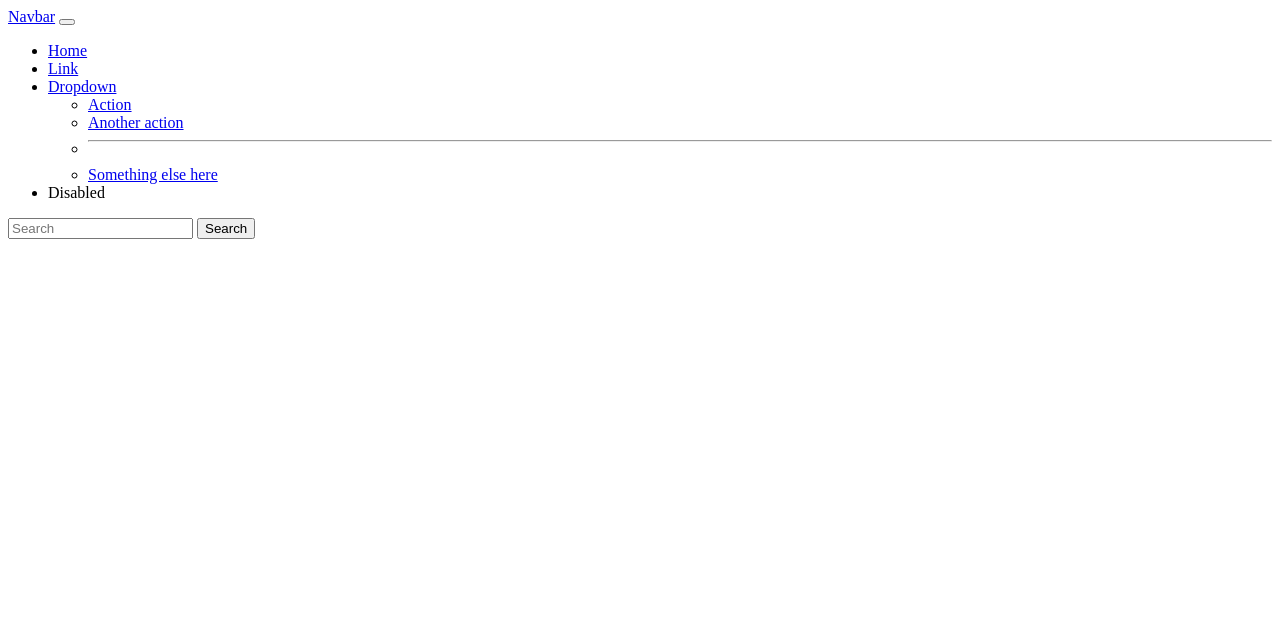
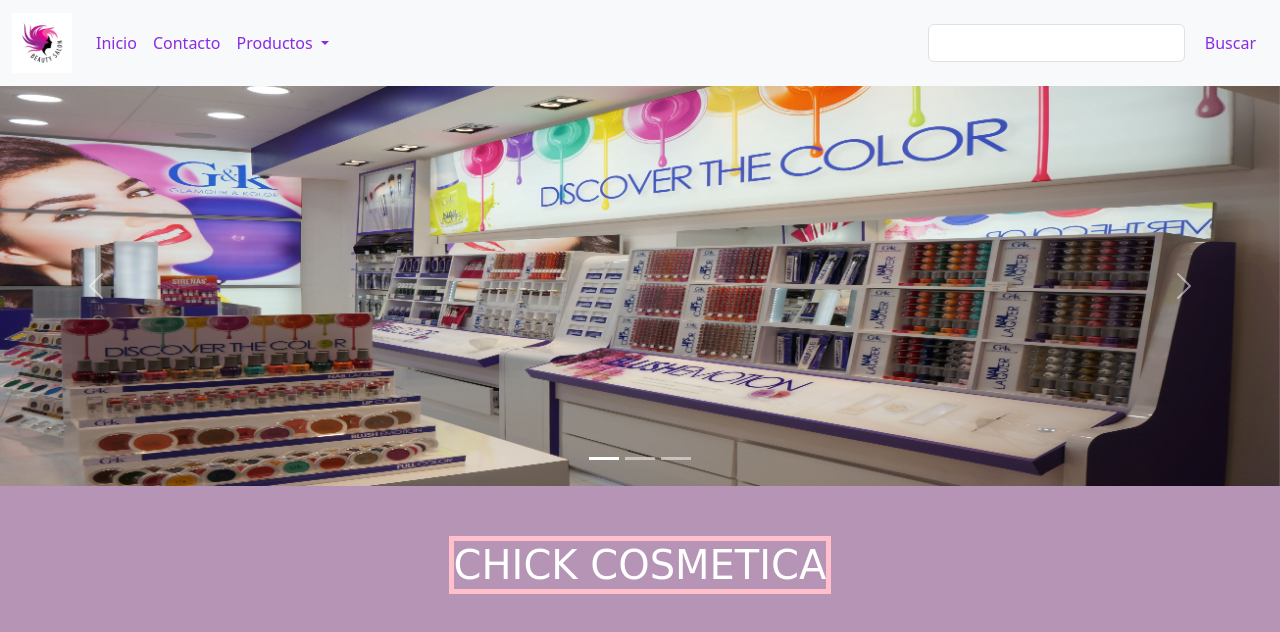
Before and after one commit to Spooicrab/Segundo-Trabajo, a plain HTML site: page index.html in a window 1280 px wide. Drawn offline with nearby package versions, Linux system fonts and the light colour scheme; a web font is replaced by a local one.

Commit message:
gran progreso en el index

```diff
--- /dev/null
+++ b/css/styles.css
@@ -0,0 +1,42 @@
+*{
+    margin: 0;
+    padding: 0;
+    box-sizing: border-box;
+}
+
+
+body{
+    background-color: #B594B6;
+}
+
+.boton{
+    color: blueviolet;
+    border: none;
+}
+.boton:hover{
+    background-color: blueviolet;
+    color: #fff;
+    transition: all 1s ease
+    transform all scale(1.2);
+    border-radius: 5px;
+}
+.name{
+
+    color: #fff;
+    display: flex;
+    justify-content: center;
+    align-items: center;
+    margin-top: 50px;
+
+}
+
+.name h1:hover{
+    background-color: #a53ea9;
+    transition: all 1s ease;
+    transform: scale(1.1) ;
+}
+
+h1{
+    font-family: 'Kavoon', cursive;
+    border: solid 5px pink ;
+}
--- a/index.html
+++ b/index.html
@@ -3,45 +3,86 @@
     <meta charset="UTF-8">
     <meta http-equiv="X-UA-Compatible" content="IE=edge">
     <meta name="viewport" content="width=device-width, initial-scale=1.0">
-    <title>Peluqueria</title>
+    <link href="https://cdn.jsdelivr.net/npm/bootstrap@5.3.0-alpha1/dist/css/bootstrap.min.css" rel="stylesheet" integrity="sha384-GLhlTQ8iRABdZLl6O3oVMWSktQOp6b7In1Zl3/Jr59b6EGGoI1aFkw7cmDA6j6gD" crossorigin="anonymous">
+    <link rel="stylesheet" href="./css/styles.css">
+    <link rel="preconnect" href="https://fonts.googleapis.com">
+<link rel="preconnect" href="https://fonts.gstatic.com" crossorigin>
+<link href="https://fonts.googleapis.com/css2?family=Kavoon&display=swap" rel="stylesheet">
+    <title>Cosmetica</title>
+    <link rel="shortcut icon" href="./assets/logo/favicon.ico" type="image/x-icon">
+
 </head>
 <body>
     <nav class="navbar navbar-expand-lg bg-body-tertiary">
         <div class="container-fluid">
-          <a class="navbar-brand" href="#">Navbar</a>
+          <a class="navbar-brand" href="#"><img src="./assets/logo/logo.jpg" alt="logo" width="60px">
+          </a>
           <button class="navbar-toggler" type="button" data-bs-toggle="collapse" data-bs-target="#navbarSupportedContent" aria-controls="navbarSupportedContent" aria-expanded="false" aria-label="Toggle navigation">
             <span class="navbar-toggler-icon"></span>
           </button>
           <div class="collapse navbar-collapse" id="navbarSupportedContent">
             <ul class="navbar-nav me-auto mb-2 mb-lg-0">
+                <li class="nav-item">
+                    <a class="nav-link boton" href="#">Inicio</a>
+                  </li>
               <li class="nav-item">
-                <a class="nav-link active" aria-current="page" href="#">Home</a>
-              </li>
-              <li class="nav-item">
-                <a class="nav-link" href="#">Link</a>
+                <a class="nav-link boton" href="#">Contacto</a>
               </li>
               <li class="nav-item dropdown">
-                <a class="nav-link dropdown-toggle" href="#" role="button" data-bs-toggle="dropdown" aria-expanded="false">
-                  Dropdown
+                <a class="nav-link dropdown-toggle boton" href="#" role="button" data-bs-toggle="dropdown" aria-expanded="false">
+                  Productos
                 </a>
                 <ul class="dropdown-menu">
-                  <li><a class="dropdown-item" href="#">Action</a></li>
-                  <li><a class="dropdown-item" href="#">Another action</a></li>
+                  <li><a class="dropdown-item" href="#">Masculino</a></li>
+                  <li><a class="dropdown-item" href="#">Femenino</a></li>
                   <li><hr class="dropdown-divider"></li>
-                  <li><a class="dropdown-item" href="#">Something else here</a></li>
+                  <li><a class="dropdown-item" href="#">Otros</a></li>
                 </ul>
-              </li>
-              <li class="nav-item">
-                <a class="nav-link disabled">Disabled</a>
               </li>
             </ul>
             <form class="d-flex" role="search">
-              <input class="form-control me-2" type="search" placeholder="Search" aria-label="Search">
-              <button class="btn btn-outline-success" type="submit">Search</button>
+              <input class="form-control me-2" type="search" placeholder="" aria-label="Search">
+              <button class="btn btn-outline-success boton" type="submit">Buscar</button>
             </form>
           </div>
         </div>
       </nav>
+      <section>
 
+        <div id="carouselExampleIndicators" class="carousel slide show">
+            <div class="carousel-indicators">
+                <button type="button" data-bs-target="#carouselExampleIndicators" data-bs-slide-to="0" class="active" aria-current="true" aria-label="Slide 1"></button>
+                <button type="button" data-bs-target="#carouselExampleIndicators" data-bs-slide-to="1" aria-label="Slide 2"></button>
+                <button type="button" data-bs-target="#carouselExampleIndicators" data-bs-slide-to="2" aria-label="Slide 3"></button>
+        </div>
+        <div class="carousel-inner">
+            <div class="carousel-item active">
+                <img src="./assets/A/1.jpg" class="d-block w-100 h-50" alt="...">
+            </div>
+            <div class="carousel-item">
+                <img src="./assets/A/2.jpg" class="d-block w-100 h-50" alt="...">
+            </div>
+            <div class="carousel-item">
+                <img src="./assets/A/3.jpg" class="d-block w-100 h-50" w alt="...">
+            </div>
+
+        </div>
+            <button class="carousel-control-prev" type="button" data-bs-target="#carouselExampleIndicators" data-bs-slide="prev">
+            <span class="carousel-control-prev-icon" aria-hidden="true"></span>
+            <span class="visually-hidden">Previous</span>
+        </button>
+            <button class="carousel-control-next" type="button" data-bs-target="#carouselExampleIndicators" data-bs-slide="next">
+            <span class="carousel-control-next-icon" aria-hidden="true"></span>
+            <span class="visually-hidden">Next</span>
+        </button>
+      </div>
+
+    </section>
+    <div class="name">
+        <div><h1 class="align-middle">CHICK COSMETICA</h1></div>
+    </div>
+
+
+      <script src="https://cdn.jsdelivr.net/npm/bootstrap@5.3.0-alpha1/dist/js/bootstrap.bundle.min.js" integrity="sha384-w76AqPfDkMBDXo30jS1Sgez6pr3x5MlQ1ZAGC+nuZB+EYdgRZgiwxhTBTkF7CXvN" crossorigin="anonymous"></script>
 </body>
 </html>
```
Also changed, not shown: assets/A/1.jpg (added), assets/A/2.jpg (added), assets/A/3.jpg (added), assets/logo/favicon.ico (added), assets/logo/logo.jpg (added).
